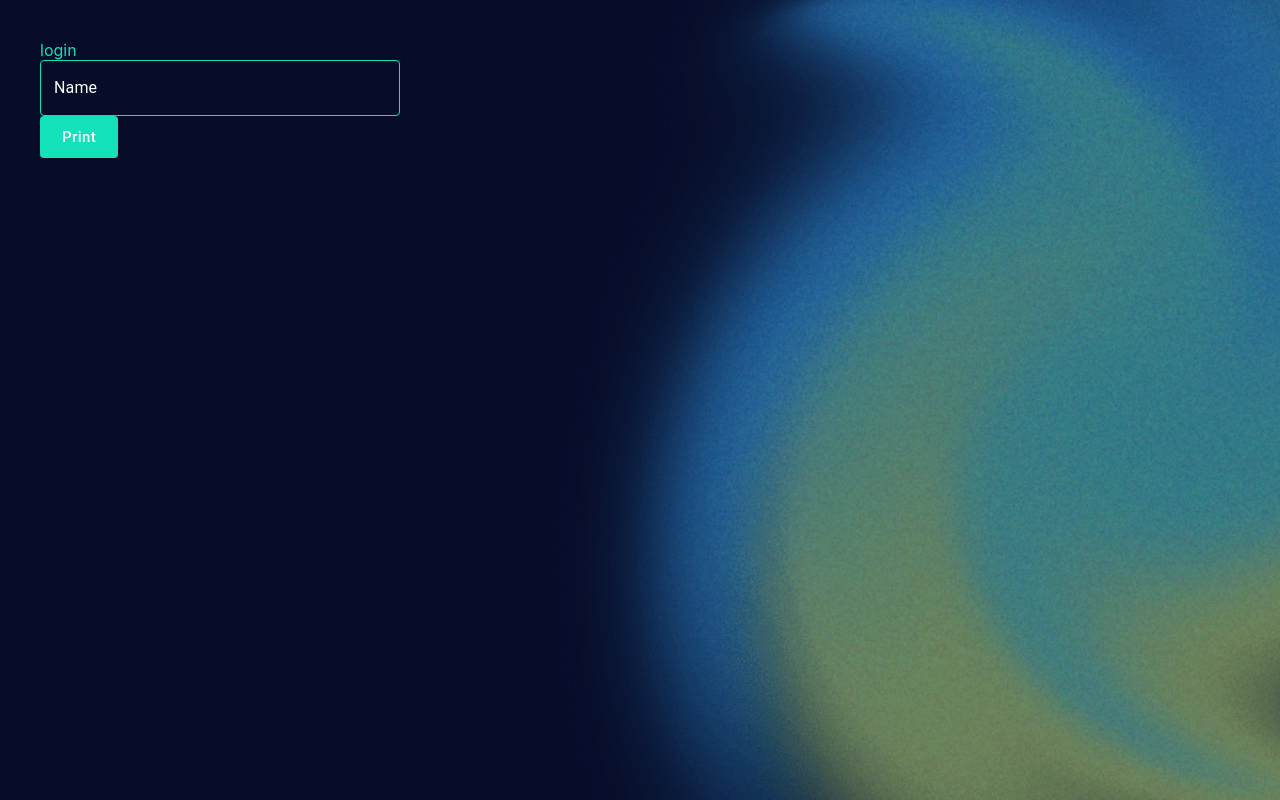
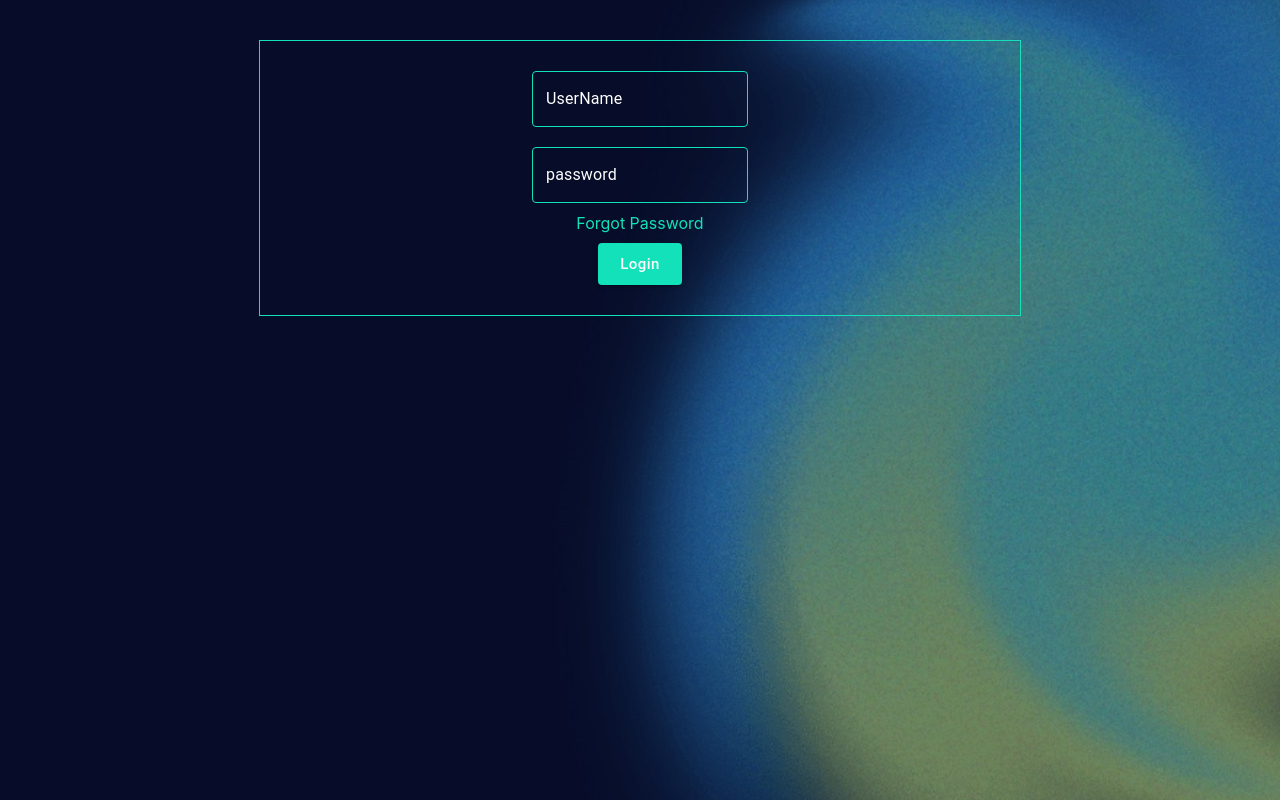
Before and after one commit to Team44Assistsu/AssistU_frontend, a React (Create React App) app: page / in a window 1280 px wide. Built offline with nearby package versions, Linux system fonts and the light colour scheme.

Commit message:
login page fornt end code

```diff
--- a/src/Atoms/TextBox/style.scss
+++ b/src/Atoms/TextBox/style.scss
@@ -1,5 +1,5 @@
 .textBox {
-  width: 25%;
+  width: 300px;
   label {
     color: var(--white);
   }
--- /dev/null
+++ b/src/Components/ForgotPassword/ForgotPassword.js
@@ -0,0 +1,9 @@
+import React, { Component } from "react";
+
+class ForgotPassword extends Component {
+  render() {
+    return <div></div>;
+  }
+}
+
+export default ForgotPassword;
--- a/src/Components/Login/Login.js
+++ b/src/Components/Login/Login.js
@@ -1,22 +1,39 @@
 import React, { Component } from "react";
 import TextBox from "../../Atoms/TextBox/TextBox";
 import Button from "../../Atoms/Button/Button";
+import "./style.scss";
 
 class Login extends Component {
   state = {
-    name: "",
+    userName: "",
+    passWord: "",
+    forgetpassword: "",
   };
   render() {
     return (
-      <div>
-        <div>login</div>
-        <TextBox
-          title={"Name"}
-          value={this.state.name}
-          onChange={(e) => this.setState({ name: e.target.value })}
-        />
-        <div>{this.state.name}</div>
-        <Button onClick={() => alert(this.state.name)} text={"print"} />
+      <div className="LoginPage">
+        <div className="broder">
+          <TextBox
+            title={"UserName"}
+            value={this.state.userName}
+            onChange={(e) => this.setState({ userName: e.target.value })}
+          />
+          <TextBox
+            title={"password"}
+            value={this.state.passWord}
+            onChange={(e) => this.setState({ passWord: e.target.value })}
+          />
+          <div
+            class="style"
+            onClick={() => this.props.history.push("/forgot-password")}
+          >
+            Forgot Password
+          </div>
+          <Button
+            onClick={() => this.props.history.push("/landing-page")}
+            text={"Login"}
+          />
+        </div>
       </div>
     );
   }
--- /dev/null
+++ b/src/Components/Login/style.scss
@@ -0,0 +1,37 @@
+.LoginPage {
+  display: flex;
+  justify-content: center;
+  align-items: center;
+  margin: auto;
+  height: 80vh;
+
+  .textBox {
+    margin-top: 10px;
+    margin-bottom: 10px;
+  }
+  button {
+    margin-top: 10px;
+    margin-bottom: 10px;
+  }
+  .broder {
+    border: 1px var(--primary-color) solid;
+    width: 60%;
+    display: flex;
+    justify-content: center;
+    align-items: center;
+    flex-direction: column;
+    padding: 20px;
+  }
+  @media (max-width: 1280px) {
+    height: 30%;
+  }
+  @media (max-width: 1024px) {
+    height: 40%;
+  }
+  @media (max-width: 480px) {
+    height: 100%;
+  }
+  .style {
+    color: var(--primary-color) solid;
+  }
+}
--- a/src/Routes/routes.js
+++ b/src/Routes/routes.js
@@ -1,14 +1,18 @@
 import React, { Component, lazy, Suspense } from "react";
 import { Route, Routes } from "react-router-dom";
+const ForgotPassword = lazy(() =>
+  import("../Components/ForgotPassword/ForgotPassword.js")
+);
 const Login = lazy(() => import("../Components/Login/Login.js"));
 
 class RouterClass extends Component {
   render() {
     return (
-      <div className='main-content'>
+      <div className="main-content">
         <Suspense fallback={<div>Loading....</div>}>
           <Routes>
-            <Route path='/' element={<Login />} />
+            <Route exact path="/" element={<Login />} />
+            <Route exact path="/forgot-password" element={<ForgotPassword />} />
           </Routes>
         </Suspense>
       </div>
```
